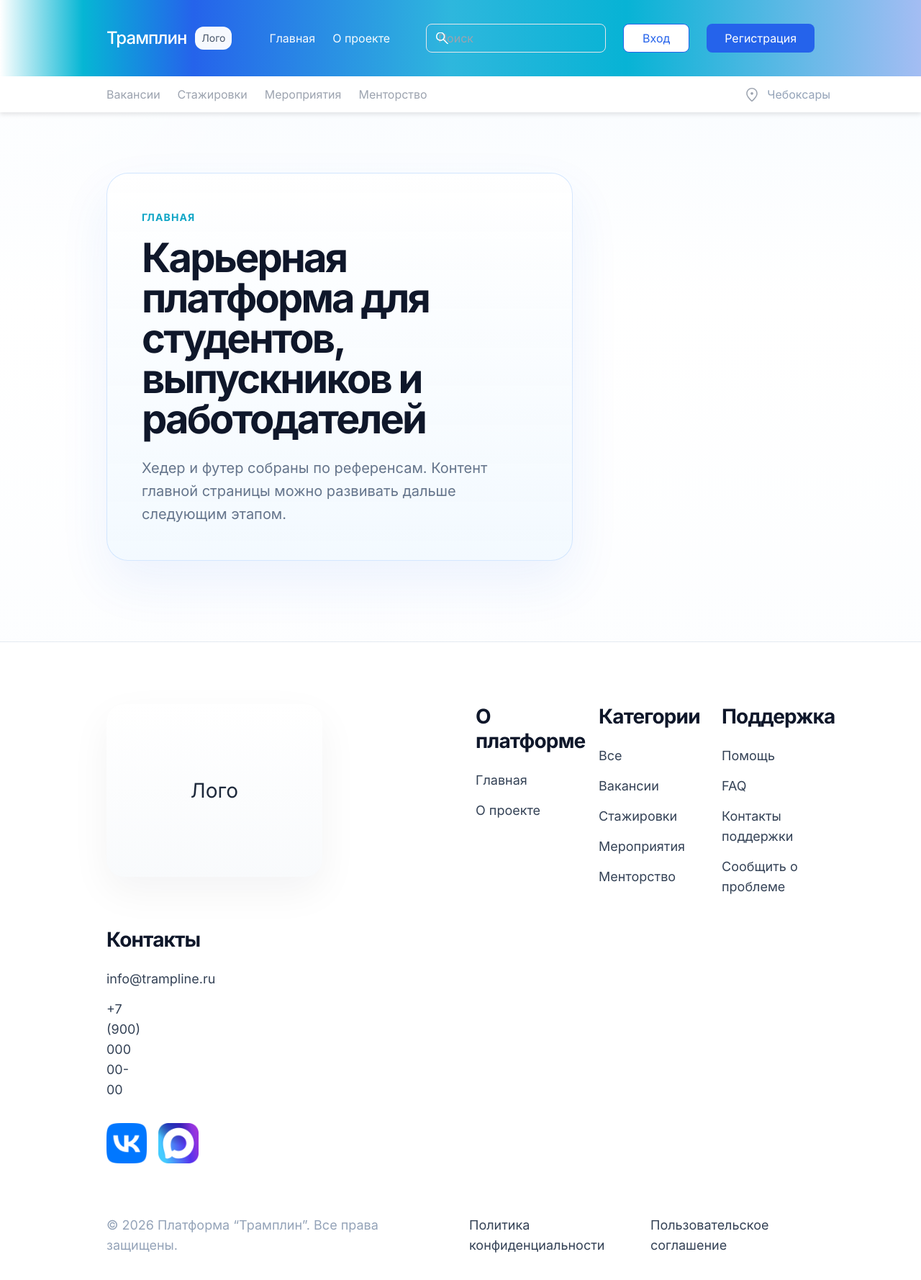
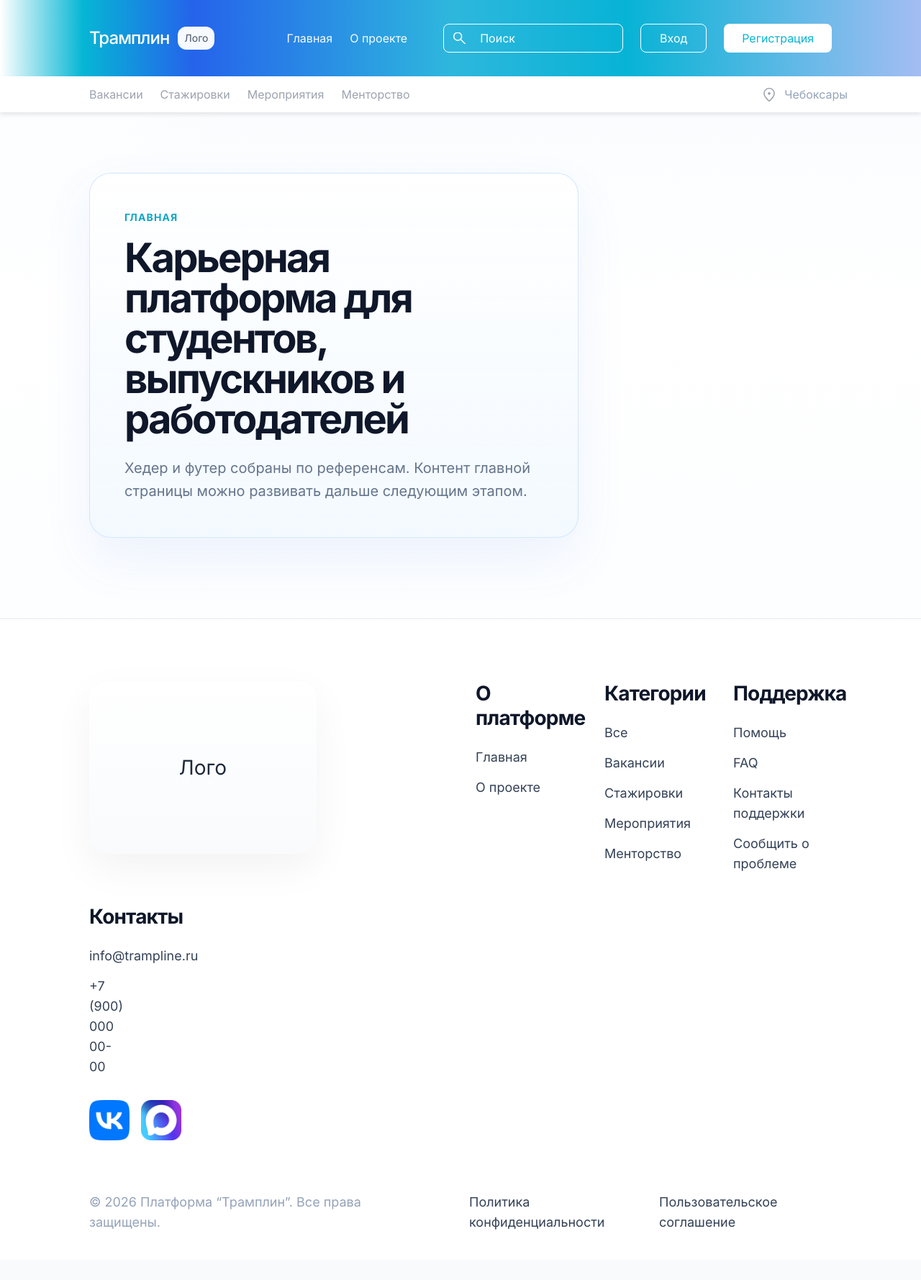
Before and after one commit to danytebyya/tramplin, a React (Vite) app in the folder frontend/: page / in a window 1280 px wide. Shown: the top 1778 px of the page at 72% size. After the commit the page ends 1750 px from the top, so only its background shows below. Built offline with nearby package versions, Linux system fonts and the light colour scheme; no server answers.

Commit message:
refactor(frontend): rename home page layer

```diff
--- a/frontend/src/app/router/index.tsx
+++ b/frontend/src/app/router/index.tsx
@@ -8,7 +8,7 @@ import { CuratorDashboardPage } from "../../pages/curator-dashboard";
 import { EmployerDashboardPage } from "../../pages/employer-dashboard";
 import { EmployerOnboardingPage } from "../../pages/employer-onboarding";
 import { LoginPage } from "../../pages/login";
-import { MapPage } from "../../pages/map";
+import { HomePage } from "../../pages/home";
 import { SeekerDashboardPage } from "../../pages/seeker-dashboard";
 import { UiKitPage } from "../../pages/ui-kit";
 
@@ -104,7 +104,7 @@ function HomeRoute() {
     }
   }
 
-  return <MapPage />;
+  return <HomePage />;
 }
 
 function EmployerOnboardingRoute() {
--- a/frontend/src/pages/map/map.css
+++ b/frontend/src/pages/home/home.css
@@ -1,9 +1,9 @@
-.map-page {
-  --map-header-start: #26c6da;
-  --map-header-mid: #2f6ee9;
-  --map-header-end: #9ab6f0;
-  --map-accent: #2563eb;
-  --map-accent-strong: #0ea5c6;
+.home-page {
+  --home-header-start: #26c6da;
+  --home-header-mid: #2f6ee9;
+  --home-header-end: #9ab6f0;
+  --home-accent: #2563eb;
+  --home-accent-strong: #0ea5c6;
   min-height: 100vh;
   background:
     radial-gradient(circle at top left, rgba(255, 255, 255, 0.9), transparent 18%),
@@ -11,40 +11,40 @@
   color: #1e293b;
 }
 
-.map-page__container.container {
+.home-page__container.container {
   width: 100%;
-  max-width: 1032px;
+  max-width: 1080px;
   padding: 0 24px;
   display: grid;
   grid-template-columns: repeat(12, minmax(0, 1fr));
   column-gap: 24px;
 }
 
-.map-page--applicant {
-  --map-header-start: #22c1dc;
-  --map-header-mid: #0ea5c6;
-  --map-header-end: #9ddff0;
-  --map-accent: #0891b2;
-  --map-accent-strong: #06b6d4;
+.home-page--applicant {
+  --home-header-start: #22c1dc;
+  --home-header-mid: #0ea5c6;
+  --home-header-end: #9ddff0;
+  --home-accent: #0891b2;
+  --home-accent-strong: #06b6d4;
 }
 
-.map-page--employer {
-  --map-header-start: #2563eb;
-  --map-header-mid: #1d4ed8;
-  --map-header-end: #7fb7ff;
-  --map-accent: #2563eb;
-  --map-accent-strong: #1d4ed8;
+.home-page--employer {
+  --home-header-start: #2563eb;
+  --home-header-mid: #1d4ed8;
+  --home-header-end: #7fb7ff;
+  --home-accent: #2563eb;
+  --home-accent-strong: #1d4ed8;
 }
 
-.map-page__hero {
+.home-page__hero {
   padding: 84px 0 112px;
 }
 
-.map-page__hero-container {
+.home-page__hero-container {
   align-items: start;
 }
 
-.map-page__hero-card {
+.home-page__hero-card {
   grid-column: 1 / span 8;
   width: 100%;
   padding: 48px;
@@ -56,11 +56,11 @@
   box-shadow: 0 30px 70px rgba(37, 99, 235, 0.08);
 }
 
-.map-page__hero-eyebrow {
+.home-page__hero-eyebrow {
   display: inline-flex;
   align-items: center;
   margin-bottom: 18px;
-  color: var(--map-accent-strong);
+  color: var(--home-accent-strong);
   font-size: 14px;
   line-height: 20px;
   font-weight: 600;
@@ -68,7 +68,7 @@
   text-transform: uppercase;
 }
 
-.map-page__title {
+.home-page__title {
   margin: 0;
   color: #0f172a;
   font-size: 56px;
@@ -77,7 +77,7 @@
   letter-spacing: -0.05em;
 }
 
-.map-page__text {
+.home-page__text {
   max-width: 640px;
   margin: 24px 0 0;
   color: #64748b;
@@ -85,17 +85,17 @@
   line-height: 32px;
 }
 
-.map-footer {
+.home-footer {
   padding: 86px 0 38px;
   background: rgba(255, 255, 255, 0.96);
   border-top: 1px solid rgba(226, 232, 240, 0.9);
 }
 
-.map-footer__container {
+.home-footer__container {
   gap: 72px;
 }
 
-.map-footer__main {
+.home-footer__main {
   display: grid;
   grid-column: 1 / -1;
   grid-template-columns: repeat(12, minmax(0, 1fr));
@@ -103,7 +103,7 @@
   align-items: start;
 }
 
-.map-footer__logo-card {
+.home-footer__logo-card {
   grid-column: 1 / span 4;
   display: flex;
   align-items: center;
@@ -119,29 +119,29 @@
   line-height: 34px;
 }
 
-.map-footer__column {
+.home-footer__column {
   display: flex;
   flex-direction: column;
   gap: 24px;
 }
 
-.map-footer__column:nth-of-type(1) {
+.home-footer__column:nth-of-type(1) {
   grid-column: 5 / span 2;
 }
 
-.map-footer__column:nth-of-type(2) {
+.home-footer__column:nth-of-type(2) {
   grid-column: 7 / span 2;
 }
 
-.map-footer__column:nth-of-type(3) {
+.home-footer__column:nth-of-type(3) {
   grid-column: 9 / span 2;
 }
 
-.map-footer__column:nth-of-type(4) {
+.home-footer__column:nth-of-type(4) {
   grid-column: 11 / span 2;
 }
 
-.map-footer__title {
+.home-footer__title {
   margin: 0;
   color: #0f172a;
   font-size: 28px;
@@ -150,16 +150,16 @@
   letter-spacing: -0.03em;
 }
 
-.map-footer__links,
-.map-footer__contacts {
+.home-footer__links,
+.home-footer__contacts {
   display: flex;
   flex-direction: column;
   gap: 14px;
 }
 
-.map-footer__link,
-.map-footer__contact,
-.map-footer__legal-link {
+.home-footer__link,
+.home-footer__contact,
+.home-footer__legal-link {
   color: #334155;
   font-size: 18px;
   line-height: 28px;
@@ -167,20 +167,20 @@
   transition: color var(--transition-base);
 }
 
-.map-footer__link:hover,
-.map-footer__contact:hover,
-.map-footer__legal-link:hover {
-  color: var(--map-accent);
+.home-footer__link:hover,
+.home-footer__contact:hover,
+.home-footer__legal-link:hover {
+  color: var(--home-accent);
 }
 
-.map-footer__socials {
+.home-footer__socials {
   display: flex;
   align-items: center;
   gap: 16px;
   margin-top: 8px;
 }
 
-.map-footer__social-link {
+.home-footer__social-link {
   display: inline-flex;
   align-items: center;
   justify-content: center;
@@ -189,13 +189,13 @@
   text-decoration: none;
 }
 
-.map-footer__social-icon {
+.home-footer__social-icon {
   width: 56px;
   height: 56px;
   object-fit: contain;
 }
 
-.map-footer__bottom {
+.home-footer__bottom {
   display: grid;
   grid-column: 1 / -1;
   align-items: center;
@@ -204,104 +204,104 @@
   color: #94a3b8;
 }
 
-.map-footer__copyright {
+.home-footer__copyright {
   grid-column: 1 / span 5;
   font-size: 18px;
   line-height: 28px;
 }
 
-.map-footer__legal-link:first-of-type {
+.home-footer__legal-link:first-of-type {
   grid-column: 7 / span 3;
 }
 
-.map-footer__legal-link:last-of-type {
+.home-footer__legal-link:last-of-type {
   grid-column: 10 / span 3;
 }
 
 @media (max-width: 1279px) {
-  .map-footer__main {
+  .home-footer__main {
     gap: 32px 24px;
   }
 
-  .map-footer__logo-card {
+  .home-footer__logo-card {
     grid-column: 1 / span 4;
     min-height: 220px;
   }
 
-  .map-footer__column:nth-of-type(1) {
+  .home-footer__column:nth-of-type(1) {
     grid-column: 5 / span 3;
   }
 
-  .map-footer__column:nth-of-type(2) {
+  .home-footer__column:nth-of-type(2) {
     grid-column: 8 / span 2;
   }
 
-  .map-footer__column:nth-of-type(3) {
+  .home-footer__column:nth-of-type(3) {
     grid-column: 10 / span 3;
   }
 
-  .map-footer__column:nth-of-type(4) {
+  .home-footer__column:nth-of-type(4) {
     grid-column: 5 / span 4;
     grid-row: 2;
   }
 }
 
 @media (max-width: 1023px) {
-  .map-page__container.container {
+  .home-page__container.container {
     grid-template-columns: repeat(12, minmax(0, 1fr));
   }
 
-  .map-footer__bottom {
+  .home-footer__bottom {
     grid-template-columns: repeat(12, minmax(0, 1fr));
   }
 
-  .map-page__hero-card,
-  .map-footer__logo-card,
-  .map-footer__column,
-  .map-footer__copyright,
-  .map-footer__legal-link:first-of-type,
-  .map-footer__legal-link:last-of-type {
+  .home-page__hero-card,
+  .home-footer__logo-card,
+  .home-footer__column,
+  .home-footer__copyright,
+  .home-footer__legal-link:first-of-type,
+  .home-footer__legal-link:last-of-type {
     grid-column: 1 / -1;
   }
 
-  .map-page__hero {
+  .home-page__hero {
     padding: 56px 0 80px;
   }
 
-  .map-page__hero-card {
+  .home-page__hero-card {
     padding: 32px 24px;
     border-radius: 24px;
   }
 
-  .map-page__title {
+  .home-page__title {
     font-size: 42px;
   }
 
-  .map-page__text {
+  .home-page__text {
     font-size: 18px;
     line-height: 30px;
   }
 
-  .map-footer {
+  .home-footer {
     padding-top: 64px;
   }
 
-  .map-footer__bottom {
+  .home-footer__bottom {
     gap: 16px;
   }
 }
 
 @media (max-width: 767px) {
-  .map-page__title {
+  .home-page__title {
     font-size: 34px;
     line-height: 40px;
   }
 
-  .map-footer__main {
+  .home-footer__main {
     grid-template-columns: 1fr;
   }
 
-  .map-footer__bottom {
+  .home-footer__bottom {
     display: flex;
     flex-direction: column;
     align-items: flex-start;
--- a/frontend/src/pages/map/index.tsx
+++ b/frontend/src/pages/home/index.tsx
@@ -5,26 +5,26 @@ import vkIcon from "../../assets/auth/vk.png";
 import { LogoutButton, useAuthStore } from "../../features/auth";
 import { Button, Container, Input } from "../../shared/ui";
 import "../../widgets/header/header.css";
-import "./map.css";
+import "./home.css";
 
-export function MapPage() {
+export function HomePage() {
   const navigate = useNavigate();
   const accessToken = useAuthStore((state) => state.accessToken);
   const refreshToken = useAuthStore((state) => state.refreshToken);
   const role = useAuthStore((state) => state.role);
   const isAuthenticated = Boolean(accessToken || refreshToken);
-  const mapPageClassName =
+  const homePageClassName =
     role === "employer"
-      ? "map-page map-page--employer"
+      ? "home-page home-page--employer"
       : role === "applicant"
-        ? "map-page map-page--applicant"
-        : "map-page";
+        ? "home-page home-page--applicant"
+        : "home-page";
 
   return (
-    <main className={mapPageClassName}>
+    <main className={homePageClassName}>
       <header className="header">
         <div className="header__top">
-          <Container className="map-page__container header__top-container">
+          <Container className="home-page__container header__top-container">
             <div className="header__brand">
               <Link to="/" className="header__brand-name">
                 Трамплин
@@ -84,7 +84,7 @@ export function MapPage() {
         </div>
 
         <div className="header__bottom">
-          <Container className="map-page__container header__bottom-container">
+          <Container className="home-page__container header__bottom-container">
             <nav className="header__categories" aria-label="Категории">
               <a href="#vacancies" className="header__category-link">
                 Вакансии
@@ -108,12 +108,12 @@ export function MapPage() {
         </div>
       </header>
 
-      <section className="map-page__hero">
-        <Container className="map-page__container map-page__hero-container">
-          <div className="map-page__hero-card">
-            <span className="map-page__hero-eyebrow">Главная</span>
-            <h1 className="map-page__title">Карьерная платформа для студентов, выпускников и работодателей</h1>
-            <p className="map-page__text">
+      <section className="home-page__hero">
+        <Container className="home-page__container home-page__hero-container">
+          <div className="home-page__hero-card">
+            <span className="home-page__hero-eyebrow">Главная</span>
+            <h1 className="home-page__title">Карьерная платформа для студентов, выпускников и работодателей</h1>
+            <p className="home-page__text">
               Хедер и футер собраны по референсам. Контент главной страницы можно развивать дальше
               следующим этапом.
             </p>
@@ -121,91 +121,91 @@ export function MapPage() {
         </Container>
       </section>
 
-      <footer className="map-footer" id="about">
-        <Container className="map-page__container map-footer__container">
-          <div className="map-footer__main">
-            <div className="map-footer__logo-card">Лого</div>
+      <footer className="home-footer" id="about">
+        <Container className="home-page__container home-footer__container">
+          <div className="home-footer__main">
+            <div className="home-footer__logo-card">Лого</div>
 
-            <div className="map-footer__column">
-              <h2 className="map-footer__title">О платформе</h2>
-              <div className="map-footer__links">
-                <Link to="/" className="map-footer__link">
+            <div className="home-footer__column">
+              <h2 className="home-footer__title">О платформе</h2>
+              <div className="home-footer__links">
+                <Link to="/" className="home-footer__link">
                   Главная
                 </Link>
-                <a href="#about" className="map-footer__link">
+                <a href="#about" className="home-footer__link">
                   О проекте
                 </a>
               </div>
             </div>
 
-            <div className="map-footer__column">
-              <h2 className="map-footer__title">Категории</h2>
-              <div className="map-footer__links">
-                <a href="#all" className="map-footer__link">
+            <div className="home-footer__column">
+              <h2 className="home-footer__title">Категории</h2>
+              <div className="home-footer__links">
+                <a href="#all" className="home-footer__link">
                   Все
                 </a>
-                <a href="#vacancies" className="map-footer__link">
+                <a href="#vacancies" className="home-footer__link">
                   Вакансии
                 </a>
-                <a href="#internships" className="map-footer__link">
+                <a href="#internships" className="home-footer__link">
                   Стажировки
                 </a>
-                <a href="#events" className="map-footer__link">
+                <a href="#events" className="home-footer__link">
                   Мероприятия
                 </a>
-                <a href="#mentorship" className="map-footer__link">
+                <a href="#mentorship" className="home-footer__link">
                   Менторство
                 </a>
               </div>
             </div>
 
-            <div className="map-footer__column">
-              <h2 className="map-footer__title">Поддержка</h2>
-              <div className="map-footer__links">
-                <a href="#help" className="map-footer__link">
+            <div className="home-footer__column">
+              <h2 className="home-footer__title">Поддержка</h2>
+              <div className="home-footer__links">
+                <a href="#help" className="home-footer__link">
                   Помощь
                 </a>
-                <a href="#faq" className="map-footer__link">
+                <a href="#faq" className="home-footer__link">
                   FAQ
                 </a>
-                <a href="#support-contacts" className="map-footer__link">
+                <a href="#support-contacts" className="home-footer__link">
                   Контакты поддержки
                 </a>
-                <a href="#report" className="map-footer__link">
+                <a href="#report" className="home-footer__link">
                   Сообщить о проблеме
                 </a>
               </div>
             </div>
 
-            <div className="map-footer__column">
-              <h2 className="map-footer__title">Контакты</h2>
-              <div className="map-footer__contacts">
-                <a href="mailto:info@trampline.ru" className="map-footer__contact">
+            <div className="home-footer__column">
+              <h2 className="home-footer__title">Контакты</h2>
+              <div className="home-footer__contacts">
+                <a href="mailto:info@trampline.ru" className="home-footer__contact">
                   info@trampline.ru
                 </a>
-                <a href="tel:+79000000000" className="map-footer__contact">
+                <a href="tel:+79000000000" className="home-footer__contact">
                   +7 (900) 000 00-00
                 </a>
               </div>
-              <div className="map-footer__socials">
-                <a href="https://vk.com" className="map-footer__social-link" aria-label="VK">
-                  <img src={vkIcon} alt="" className="map-footer__social-icon" />
+              <div className="home-footer__socials">
+                <a href="https://vk.com" className="home-footer__social-link" aria-label="VK">
+                  <img src={vkIcon} alt="" className="home-footer__social-icon" />
                 </a>
-                <a href="https://max.ru" className="map-footer__social-link" aria-label="Max">
-                  <img src={maxIcon} alt="" className="map-footer__social-icon" />
+                <a href="https://max.ru" className="home-footer__social-link" aria-label="Max">
+                  <img src={maxIcon} alt="" className="home-footer__social-icon" />
                 </a>
               </div>
             </div>
           </div>
 
-          <div className="map-footer__bottom">
-            <span className="map-footer__copyright">
+          <div className="home-footer__bottom">
+            <span className="home-footer__copyright">
               © 2026 Платформа “Трамплин”. Все права защищены.
             </span>
-            <a href="#privacy" className="map-footer__legal-link">
+            <a href="#privacy" className="home-footer__legal-link">
               Политика конфиденциальности
             </a>
-            <a href="#terms" className="map-footer__legal-link">
+            <a href="#terms" className="home-footer__legal-link">
               Пользовательское соглашение
             </a>
           </div>
--- a/frontend/src/widgets/header/header.css
+++ b/frontend/src/widgets/header/header.css
@@ -105,29 +105,30 @@
   transform: translateY(-50%);
 }
 
-.header__search-input {
+.header__search-input.input {
   width: 250px;
   border-color: var(--color-bg-primary);
   background: transparent;
   color: var(--color-bg-primary);
+  caret-color: var(--color-bg-primary);
   padding-left: 50px;
   padding-right: 40px;
 }
 
-.header__search-input::placeholder {
+.header__search-input.input::placeholder {
   color: var(--color-bg-primary);
 }
 
-.header__search-input:not(.input--error):not(:disabled):not(:focus):not(:focus-visible):hover {
+.header__search-input.input:not(.input--error):not(:disabled):not(:focus):not(:focus-visible):hover {
   border-color: rgba(255, 255, 255, 0.92);
 }
 
-.header__search-input:not(.input--error):not(:disabled):not(:focus):not(:focus-visible):hover::placeholder {
+.header__search-input.input:not(.input--error):not(:disabled):not(:focus):not(:focus-visible):hover::placeholder {
   color: rgba(255, 255, 255, 0.92);
 }
 
-.header__search-input:focus,
-.header__search-input:focus-visible {
+.header__search-input.input:focus,
+.header__search-input.input:focus-visible {
   border-color: var(--color-bg-primary);
   background: rgba(255, 255, 255, 0.08);
 }
@@ -147,55 +148,55 @@
   gap: 24px;
 }
 
-.header__action-button {
+.header__action-button.button {
   min-width: 92px;
   border-radius: 8px;
 }
 
-.header__action-button--login {
+.header__action-button.button.header__action-button--login {
   border-color: var(--color-bg-primary);
   background: transparent;
   color: var(--color-bg-primary);
 }
 
-.header__action-button--login:not(.button--loading):not(:disabled):hover {
+.header__action-button.button.header__action-button--login:not(.button--loading):not(:disabled):hover {
   border-color: rgba(255, 255, 255, 0.92);
   background: transparent;
   color: var(--color-bg-primary);
   box-shadow: none;
 }
 
-.header__action-button--login:not(.button--loading):not(:disabled):active {
+.header__action-button.button.header__action-button--login:not(.button--loading):not(:disabled):active {
   border-color: rgba(255, 255, 255, 0.92);
   background: transparent;
   color: var(--color-bg-primary);
   box-shadow: none;
 }
 
-.header__action-button--login:not(.button--loading):focus-visible {
+.header__action-button.button.header__action-button--login:not(.button--loading):focus-visible {
   border-color: var(--color-bg-primary);
   background: transparent;
   color: var(--color-bg-primary);
 }
 
-.header__action-button--register {
+.header__action-button.button.header__action-button--register {
   background: var(--color-bg-primary);
   color: var(--color-secondary);
 }
 
-.header__action-button--register:not(.button--loading):not(:disabled):hover {
+.header__action-button.button.header__action-button--register:not(.button--loading):not(:disabled):hover {
   background: var(--color-bg-primary);
   color: var(--color-secondary-hover);
   box-shadow: none;
 }
 
-.header__action-button--register:not(.button--loading):not(:disabled):active {
+.header__action-button.button.header__action-button--register:not(.button--loading):not(:disabled):active {
   background: var(--color-bg-primary);
   color: var(--color-secondary-active);
   box-shadow: none;
 }
 
-.header__action-button--register:not(.button--loading):focus-visible {
+.header__action-button.button.header__action-button--register:not(.button--loading):focus-visible {
   border-color: var(--color-bg-primary);
   background: var(--color-bg-primary);
   color: var(--color-primary);
```
